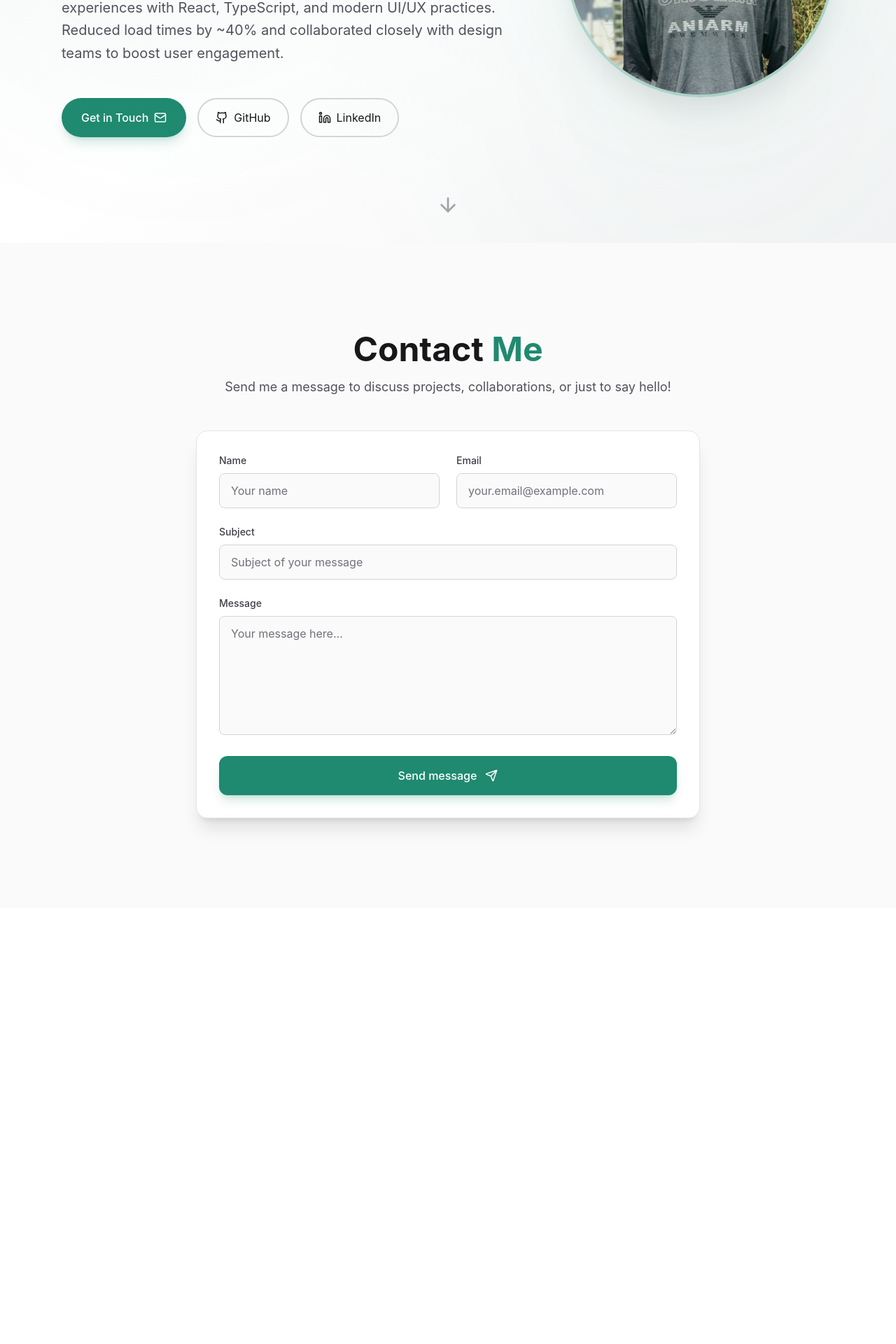
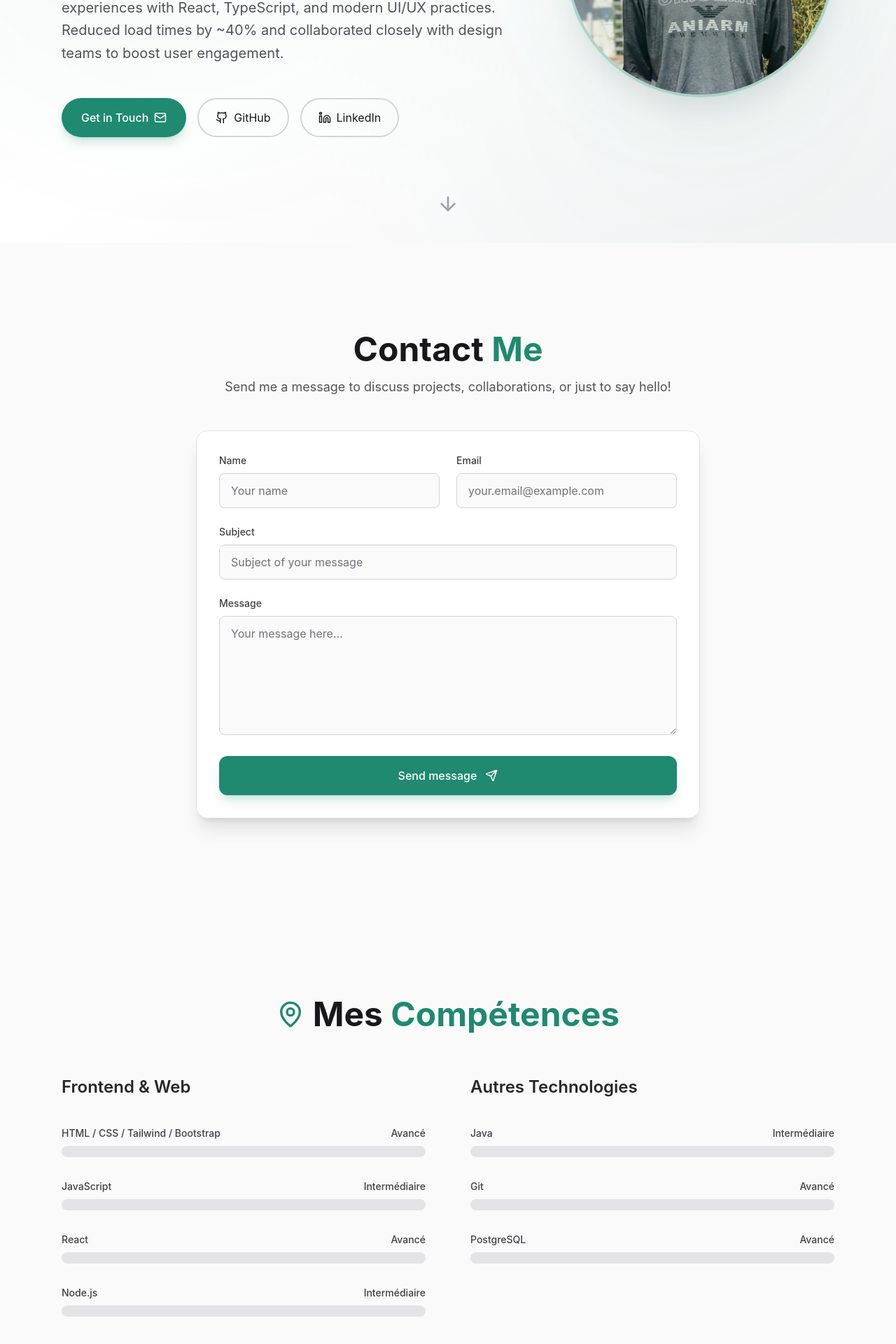
Before and after one commit to valisoa01/folio-port, a React (Vite) app: page / in a window 1280 px wide. Shown: the part 518-2438 px from the top of the page at 70% size. Before the commit the page ends 1815 px from the top, so only its background shows below. Built offline with nearby package versions, Linux system fonts and the light colour scheme.

Commit message:
add skills

```diff
--- a/src/App.tsx
+++ b/src/App.tsx
@@ -1,6 +1,7 @@
 import Contact from './components/Contact'
 import Header from './components/Header'
 import Hero from './components/Hero'
+import Skills from './components/Skills'
 
 function App() {
   return (
@@ -14,6 +15,7 @@ function App() {
       <Header />
       <Hero />
       <Contact/>
+      <Skills />
     </div>
   )
 }
--- /dev/null
+++ b/src/components/Skills.tsx
@@ -0,0 +1,136 @@
+import { useEffect, useRef } from 'react';
+import { MapPin } from 'lucide-react';
+
+interface Skill {
+  name: string;
+  level: 'Avancé' | 'Intermédiaire';
+  barClass: string;
+}
+
+const frontendSkills: Skill[] = [
+  {
+    name: 'HTML / CSS / Tailwind / Bootstrap',
+    level: 'Avancé',
+    barClass: 'bg-gradient-to-r from-amber-400 to-orange-500 w-[90%]',
+  },
+  {
+    name: 'JavaScript',
+    level: 'Intermédiaire',
+    barClass: 'bg-gradient-to-r from-yellow-400 to-amber-500 w-[70%]',
+  },
+  {
+    name: 'React',
+    level: 'Avancé',
+    barClass: 'bg-gradient-to-r from-cyan-400 to-blue-500 w-[95%]',
+  },
+  {
+    name: 'Node.js',
+    level: 'Intermédiaire',
+    barClass: 'bg-gradient-to-r from-green-400 to-emerald-500 w-[65%]',
+  },
+];
+
+const otherSkills: Skill[] = [
+  {
+    name: 'Java',
+    level: 'Intermédiaire',
+    barClass: 'bg-gradient-to-r from-purple-500 to-indigo-600 w-[60%]',
+  },
+  {
+    name: 'Git',
+    level: 'Avancé',
+    barClass: 'bg-gradient-to-r from-gray-600 to-gray-800 w-[90%]',
+  },
+  {
+    name: 'PostgreSQL',
+    level: 'Avancé',
+    barClass: 'bg-gradient-to-r from-violet-500 to-purple-600 w-[92%]',
+  },
+];
+
+export default function Skills() {
+  const progressRefs = useRef<(HTMLDivElement | null)[]>([]);
+
+  useEffect(() => {
+    const observer = new IntersectionObserver(
+      (entries) => {
+        entries.forEach((entry) => {
+          if (entry.isIntersecting) {
+            entry.target.classList.add('animate-fill');
+          }
+        });
+      },
+      { threshold: 0.2 }
+    );
+
+    progressRefs.current.forEach((ref) => {
+      if (ref) observer.observe(ref);
+    });
+
+    return () => observer.disconnect();
+  }, []);
+
+  return (
+    <section
+      id="skills"
+      className="py-20 md:py-32 bg-zinc-50 dark:bg-zinc-950 transition-colors duration-500"
+    >
+      <div className="max-w-6xl mx-auto px-6">
+         <div className="flex items-center justify-center gap-3 mb-12 md:mb-16">
+          <MapPin className="w-8 h-8 md:w-10 md:h-10 text-[#1F8A70]" />
+          <h2 className="text-4xl md:text-5xl font-bold text-zinc-900 dark:text-zinc-100">
+            Mes <span className="text-[#1F8A70]">Compétences</span>
+          </h2>
+        </div>
+
+        <div className="grid md:grid-cols-2 gap-12 md:gap-16">
+           <div className="space-y-10">
+            <h3 className="text-2xl font-semibold text-center md:text-left text-zinc-800 dark:text-zinc-200">
+              Frontend & Web
+            </h3>
+            <div className="space-y-8">
+              {frontendSkills.map((skill, idx) => (
+                <div key={skill.name} className="space-y-2">
+                  <div className="flex justify-between text-sm font-medium text-zinc-700 dark:text-zinc-300">
+                    <span>{skill.name}</span>
+                    <span>{skill.level}</span>
+                  </div>
+                  <div className="h-4 bg-zinc-200 dark:bg-zinc-800 rounded-full overflow-hidden">
+                    <div
+                      ref={(el) => (progressRefs.current[idx] = el)}
+                      className={`h-full ${skill.barClass} rounded-full origin-left scale-x-0 transition-transform duration-1500 ease-out`}
+                      style={{ transformOrigin: 'left' }}
+                    />
+                  </div>
+                </div>
+              ))}
+            </div>
+          </div>
+
+           <div className="space-y-10">
+            <h3 className="text-2xl font-semibold text-center md:text-left text-zinc-800 dark:text-zinc-200">
+              Autres Technologies
+            </h3>
+            <div className="space-y-8">
+              {otherSkills.map((skill, idx) => (
+                <div key={skill.name} className="space-y-2">
+                  <div className="flex justify-between text-sm font-medium text-zinc-700 dark:text-zinc-300">
+                    <span>{skill.name}</span>
+                    <span>{skill.level}</span>
+                  </div>
+                  <div className="h-4 bg-zinc-200 dark:bg-zinc-800 rounded-full overflow-hidden">
+                    <div
+                      ref={(el) => (progressRefs.current[idx + frontendSkills.length] = el)}
+                      className={`h-full ${skill.barClass} rounded-full origin-left scale-x-0 transition-transform duration-1500 ease-out`}
+                      style={{ transformOrigin: 'left' }}
+                    />
+                  </div>
+                </div>
+              ))}
+            </div>
+          </div>
+        </div>
+      </div>
+    </section>
+  );
+}
--- a/src/index.css
+++ b/src/index.css
@@ -1,20 +1,32 @@
+
 @import "tailwindcss";
 
-@custom-variant dark (&:where(.dark, .dark *));
+@source inline(
+  "from-amber-400", "to-orange-500",
+  "from-yellow-400", "to-amber-500",
+  "from-cyan-400", "to-blue-500",
+  "from-green-400", "to-emerald-500",
+  "from-purple-500", "to-indigo-600",
+  "from-gray-600", "to-gray-800",
+  "from-violet-500", "to-purple-600",
+  "bg-gradient-to-r"
+);
+
+ @custom-variant dark (&:where(.dark, .dark *));
 
  @theme {
   --color-primary: #1F8A70;
   --color-gray: #a0a0a0;
 }
 
-@custom-variant dark (&:where(.dark, .dark *));
-
-@layer base {
+ @layer base {
   html {
     @apply transition-colors duration-300 ease-in-out;
   }
+}
 
-  body {
-    @apply transition-colors duration-300 ease-in-out;
+ @layer utilities {
+  .animate-fill {
+    transform: scaleX(1) !important;
   }
 }
```
